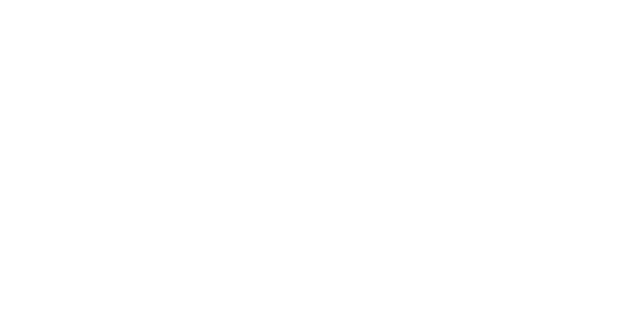
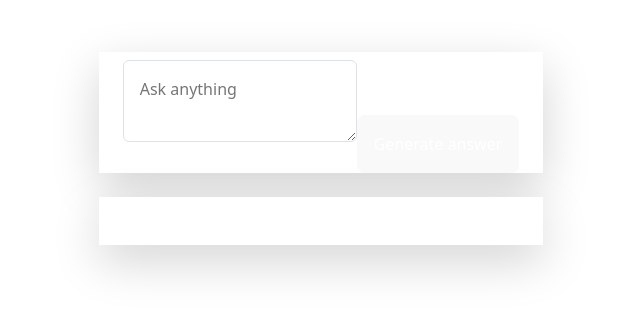
Before and after one commit to DilshanPathegamage123/Neura-React-js-Gemini-API-ChatBot, a React (Vite) app in the folder React js + Gemini API ChatBot/: page / in a window 1280 px wide. Shown: the part 240-552 px from the top of the page, without its empty margins (319-959 px from the left). Built offline with nearby package versions, Linux system fonts and the light colour scheme.

Commit message:
Basic logic is done and some packages are installed.

```diff
--- a/React js + Gemini API ChatBot/index.html
+++ b/React js + Gemini API ChatBot/index.html
@@ -4,10 +4,26 @@
     <meta charset="UTF-8" />
     <link rel="icon" type="image/svg+xml" href="/vite.svg" />
     <meta name="viewport" content="width=device-width, initial-scale=1.0" />
-    <title></title>
+    <title>IChat</title>
+    <link
+      href="https://cdn.jsdelivr.net/npm/bootstrap@5.3.2/dist/css/bootstrap.min.css"
+      rel="stylesheet"
+      integrity="sha384-T3c6CoIi6uLrA9TneNEoa7RxnatzjcDSCmG1MXxSR1GAsXEV/Dwwykc2MPK8M2HN"
+      crossorigin="anonymous"
+    />
+    <script
+      src="https://cdn.jsdelivr.net/npm/bootstrap@5.3.2/dist/js/bootstrap.bundle.min.js"
+      integrity="sha384-C6RzsynM9kWDrMNeT87bh95OGNyZPhcTNXj1NW7RuBCsyN/o0jlpcV8Qyq46cDfL"
+      crossorigin="anonymous"
+    >
+  </script>
   </head>
   <body>
     <div id="root"></div>
     <script type="module" src="/src/main.tsx"></script>
+    <script src="https://cdn.jsdelivr.net/npm/@popperjs/core@2.11.8/dist/umd/popper.min.js" integrity="sha384-I7E8VVD/ismYTF4hNIPjVp/Zjvgyol6VFvRkX/vR+Vc4jQkC+hVqc2pM8ODewa9r" crossorigin="anonymous"></script>
+<script src="https://cdn.jsdelivr.net/npm/bootstrap@5.3.2/dist/js/bootstrap.min.js" integrity="sha384-BBtl+eGJRgqQAUMxJ7pMwbEyER4l1g+O15P+16Ep7Q9Q+zqX6gSbd85u4mG4QzX+" crossorigin="anonymous"></script>
+
+
   </body>
 </html>
--- a/React js + Gemini API ChatBot/package.json
+++ b/React js + Gemini API ChatBot/package.json
@@ -10,8 +10,11 @@
     "preview": "vite preview"
   },
   "dependencies": {
+    "axios": "^1.7.5",
+    "bootstrap": "^5.3.2",
     "react": "^18.3.1",
-    "react-dom": "^18.3.1"
+    "react-dom": "^18.3.1",
+    "react-markdown": "^9.0.1"
   },
   "devDependencies": {
     "@eslint/js": "^9.9.0",
--- a/React js + Gemini API ChatBot/src/App.tsx
+++ b/React js + Gemini API ChatBot/src/App.tsx
@@ -1,8 +1,74 @@
 import { useState } from "react";
 import "./App.css";
+import axios from "axios";
+import ReactMarkdown from "react-markdown";
 
 function App() {
-  return <></>;
+  const [question, setQuestion] = useState("");
+  const [answer, setAnswer] = useState("");
+  const [generatingAnswer, setGeneratingAnswer] = useState(false);
+
+  async function generateAnswer(e: React.FormEvent<HTMLFormElement>) {
+    setGeneratingAnswer(true);
+    e.preventDefault();
+    setAnswer("Loading your answer... \n It might take upto 10 seconds");
+    try {
+      const response = await axios({
+        url: `https://generativelanguage.googleapis.com/v1beta/models/gemini-1.5-flash-latest:generateContent?key=${
+          import.meta.env.VITE_API_GENERATIVE_LANGUAGE_CLIENT // Get API key from the .env file
+        }`,
+        method: "post",
+        data: {
+          contents: [{ parts: [{ text: question }] }],
+        },
+      });
+
+      setAnswer(
+        response["data"]["candidates"][0]["content"]["parts"][0]["text"]
+      );
+    } catch (error) {
+      console.log(error);
+      setAnswer("Sorry - Something went wrong. Please try again!");
+    }
+
+    setGeneratingAnswer(false);
+  }
+
+  return (
+    <>
+      <div className="bg-gradient-to-r from-blue-50 to-blue-100 h-screen p-3 flex flex-col justify-center items-center">
+        <form
+          onSubmit={generateAnswer}
+          className="w-full md:w-2/3 lg:w-1/2 xl:w-1/3 text-center rounded-lg shadow-lg bg-white py-6 px-4 transition-all duration-500 transform hover:scale-105"
+        >
+          <a
+            href="https://github.com/Vishesh-Pandey/chat-ai"
+            target="_blank"
+            rel="noopener noreferrer"
+          ></a>
+          <textarea
+            required
+            className="border border-gray-300 rounded w-full my-2 min-h-fit p-3 transition-all duration-300 focus:border-blue-400 focus:shadow-lg"
+            value={question}
+            onChange={(e) => setQuestion(e.target.value)}
+            placeholder="Ask anything"
+          ></textarea>
+          <button
+            type="submit"
+            className={`bg-blue-500 text-white p-3 rounded-md hover:bg-blue-600 transition-all duration-300 ${
+              generatingAnswer ? "opacity-50 cursor-not-allowed" : ""
+            }`}
+            disabled={generatingAnswer}
+          >
+            Generate answer
+          </button>
+        </form>
+        <div className="w-full md:w-2/3 lg:w-1/2 xl:w-1/3 text-center rounded-lg bg-white my-4 shadow-lg transition-all duration-500 transform hover:scale-105">
+          <ReactMarkdown className="p-4">{answer}</ReactMarkdown>
+        </div>
+      </div>
+    </>
+  );
 }
 
 export default App;
```
Also changed, not shown: 1 other file (tests, documents, lock files or other folders).
